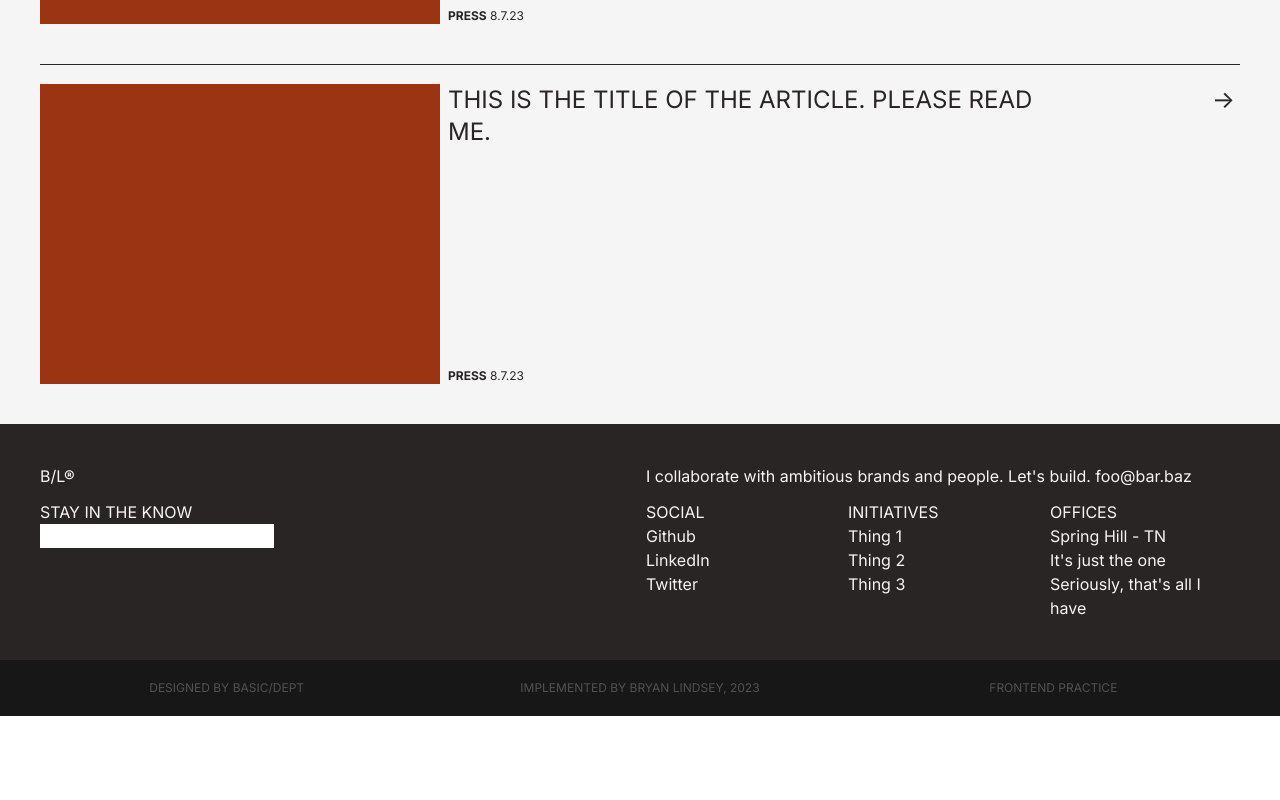
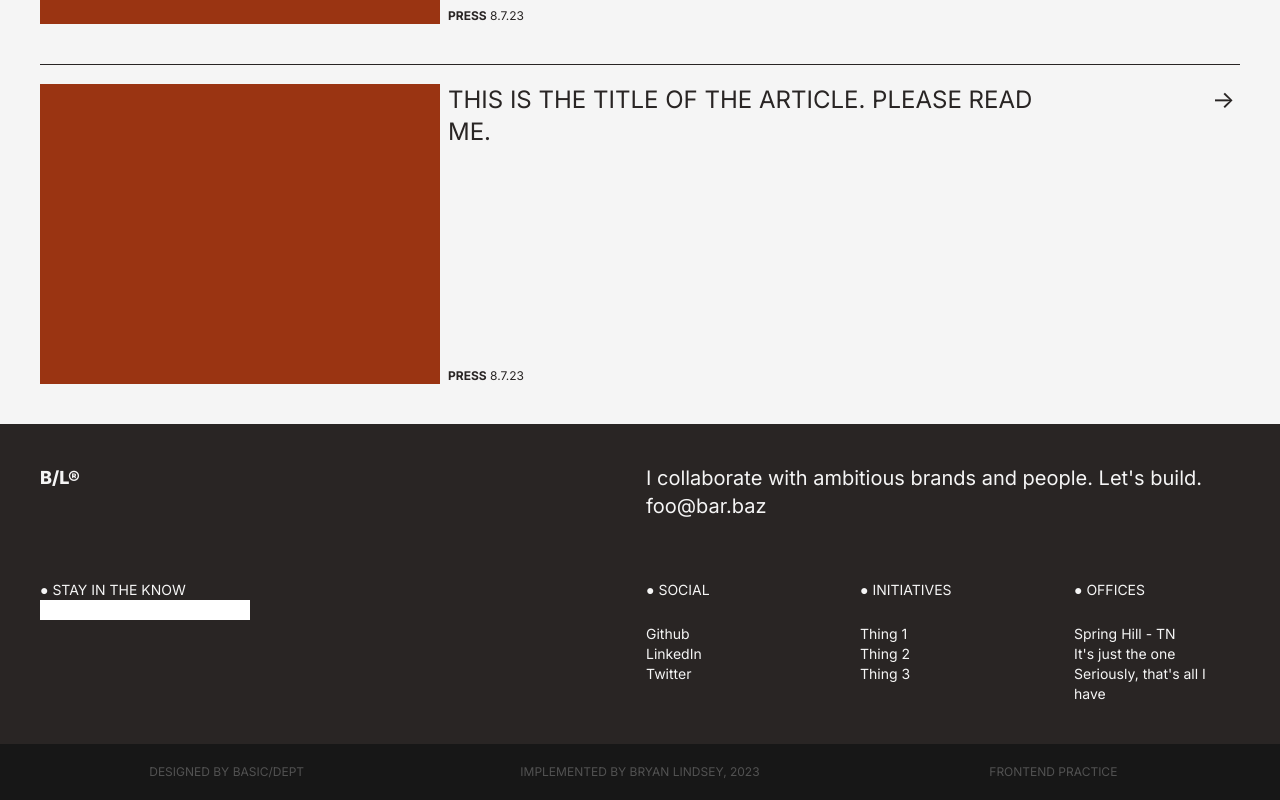
Before and after one commit to bryndsey/frontend-practice, a Next.js app: page /frontend-practice/basic-dept in a window 1280 px wide. Shown: the part 4988-5788 px from the top of the page. Before the commit the page ends 5704 px from the top, so only its background shows below. Built offline with nearby package versions, Linux system fonts and the light colour scheme.

Commit message:
Improve footer styling

```diff
--- a/src/app/frontend-practice/basic-dept/Footer.tsx
+++ b/src/app/frontend-practice/basic-dept/Footer.tsx
@@ -1,38 +1,38 @@
 export function Footer() {
   return (
     <footer className="bg-stone-800 text-neutral-100">
-      <div className="grid grid-cols-1 gap-3 p-10 xl:grid-cols-2">
-        <h3>B/L®</h3>
-        <p>
+      <div className="grid grid-cols-1 gap-3 p-10 text-sm xl:grid-cols-2">
+        <h3 className="text-lg font-extrabold">B/L®</h3>
+        <p className="text-xl">
           {"I collaborate with ambitious brands and people. Let's build. "}
           <a href="#">foo@bar.baz</a>
         </p>
 
-        <div>
-          <h4>STAY IN THE KNOW</h4>
+        <div className="mt-12">
+          <h4>● STAY IN THE KNOW</h4>
           <input></input>
         </div>
 
-        <div className="grid grid-cols-1 gap-3 xl:grid-cols-3">
+        <div className="mt-12 grid grid-cols-1 gap-12 xl:grid-cols-3">
           <div>
-            {"SOCIAL"}
-            <ul>
+            <h4>{"● SOCIAL"}</h4>
+            <ul className="mt-6">
               <li>Github</li>
               <li>LinkedIn</li>
               <li>Twitter</li>
             </ul>
           </div>
           <div>
-            {"INITIATIVES"}
-            <ul>
+            <h4>{"● INITIATIVES"}</h4>
+            <ul className="mt-6">
               <li>Thing 1</li>
               <li>Thing 2</li>
               <li>Thing 3</li>
             </ul>
           </div>
           <div>
-            {"OFFICES"}
-            <ul>
+            <h4>{"● OFFICES"}</h4>
+            <ul className="mt-6">
               <li>Spring Hill - TN</li>
               <li>{"It's just the one"}</li>
               <li>{"Seriously, that's all I have"}</li>
```
